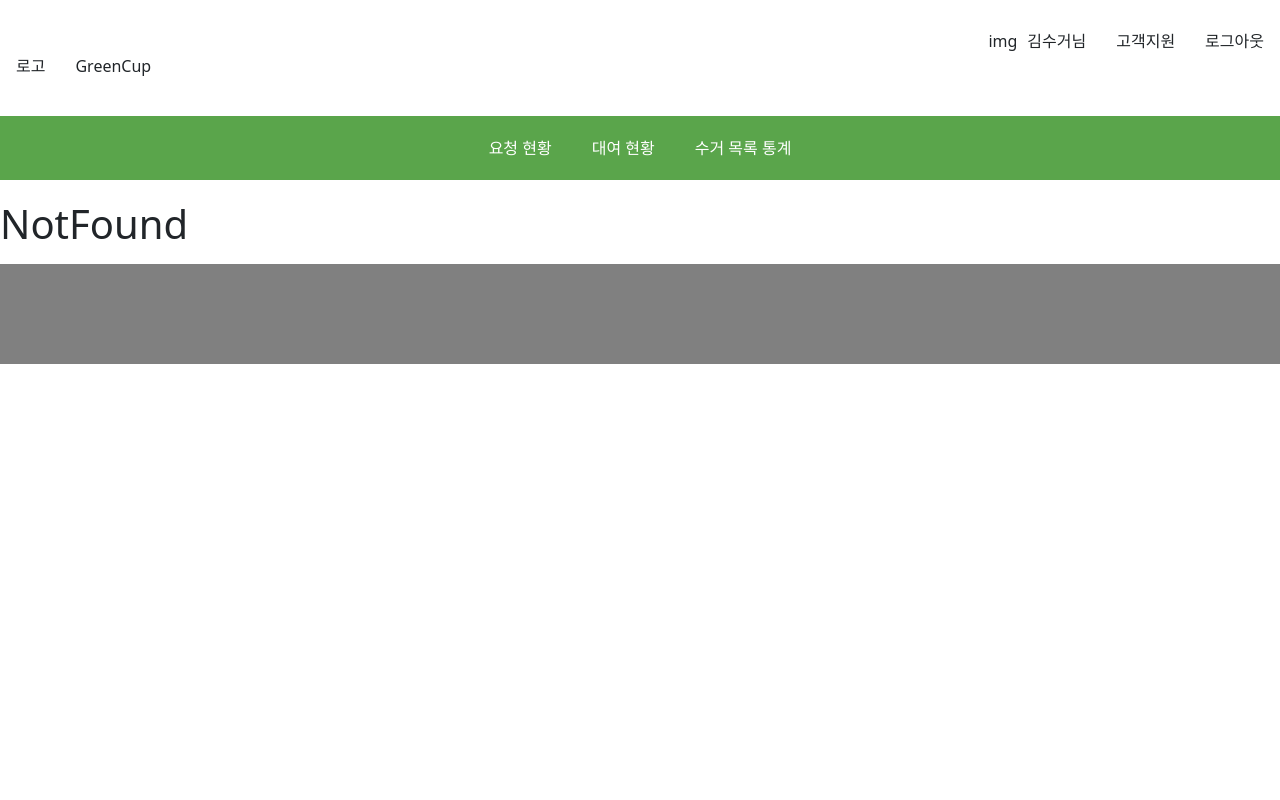
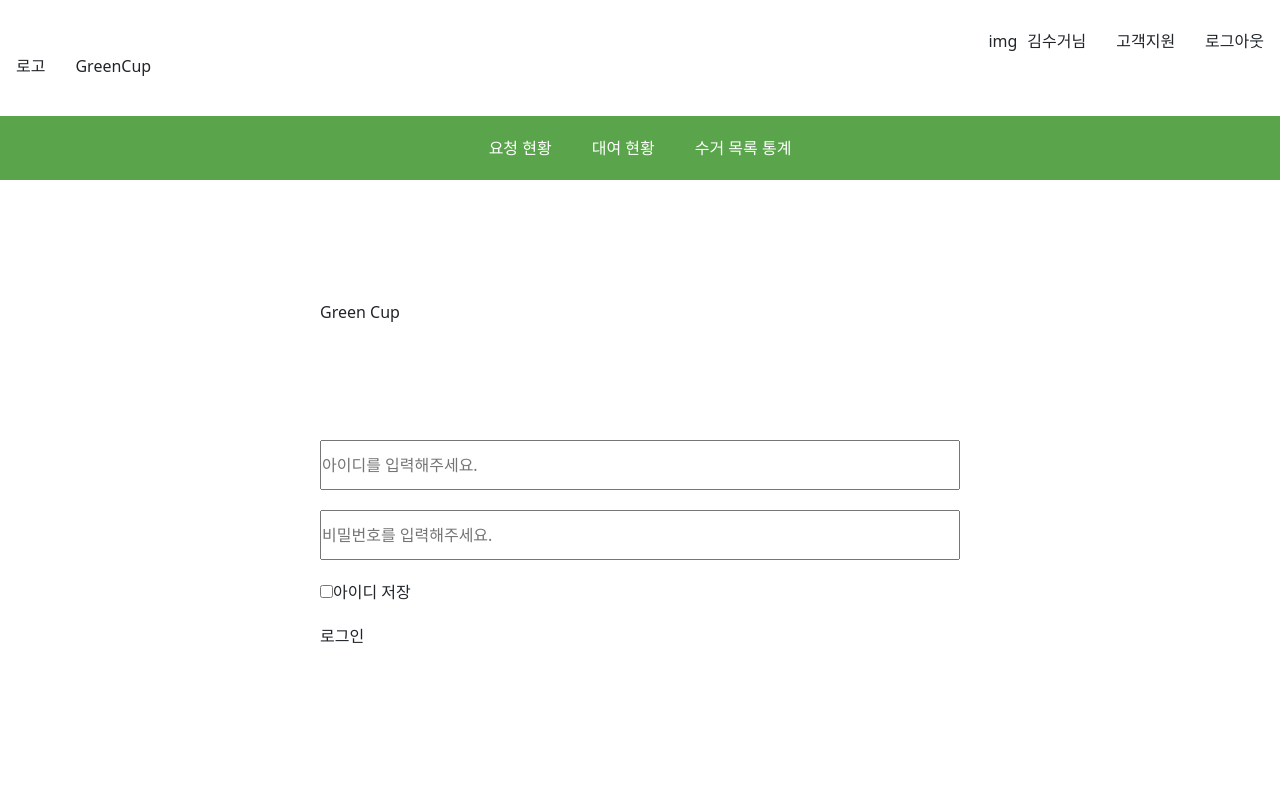
Before and after one commit to Eco-crew/greencup-frontend, a React (Vite) app in the folder greencup-fe/: page /login in a window 1280 px wide. Shown: the top 800 px of the page. Built offline with nearby package versions, Linux system fonts and the light colour scheme; the HTML template or start-up script is replaced by a standard one.

Commit message:
공통 푸터 위치 설정 수정 및 로그인 페이지 구현중

```diff
--- a/greencup-fe/src/App.css
+++ b/greencup-fe/src/App.css
@@ -1,3 +1,15 @@
+.wrapper{
+  display: flex;
+  flex-direction: column;
+}
+
+.main{
+  /* 헤더 높이만큼 밀기 */
+  margin-top: 200px;
+  /* 남는 공간을 다 차지 */
+  flex:1;
+}
+
 .fixedBar {
   position: fixed;
   top: 0;
--- a/greencup-fe/src/App.jsx
+++ b/greencup-fe/src/App.jsx
@@ -6,8 +6,9 @@ import { REUSE_OPERATOR, PARTNER } from "./util/constant";
 
 import TopContainer from "./components/topcontainer/TopContainer";
 import Header from "./components/header/Header";
+import Footer from "./components/footer/Footer";
 
-import Footer from "./components/footer/Footer";
+import LoginPage from "./pages/login/LoginPage";
 
 import HomePage from "./pages/home/HomePage";
 import NotFound from "./pages/not-found/NotFound";
@@ -42,6 +43,7 @@ function App() {
 
   return (
     <>
+      <div className="wrapper">
         <div className="fixedBar">
           <div className="fixedBarContentCenter">
             <TopContainer />
@@ -53,12 +55,11 @@ function App() {
           </div>
         </div>
 
-      {/* 헤더 높이만큼 밀기 */}
-      <main style={{ marginTop: 200 }}>
+        <main className="main">
           {/* <main> */}
           <Routes>
             <Route path="/" element={<HomePage />} />
-          {/* <Route path="/login" element={<LoginPage />} /> */}
+            <Route path="/login" element={<LoginPage />} />
 
             {/* 주의사항: 자식은 상대경로로 쓴다 */}
             {/* 수거지점장 */}
@@ -108,7 +109,8 @@ function App() {
           </Routes>
         </main>
 
-      <Footer/>
+        <Footer />
+      </div>
     </>
   );
 }
--- a/greencup-fe/src/components/footer/Footer.css
+++ b/greencup-fe/src/components/footer/Footer.css
@@ -1,5 +1,5 @@
 .footer {
-  min-width: 300px;
+  width: 100%;
   min-height: 100px;
 
   margin: 0px auto;
--- /dev/null
+++ b/greencup-fe/src/pages/login/LoginPage.css
@@ -0,0 +1,49 @@
+#login_container {
+  margin: 0 auto;
+
+  width: 50%;
+  height: 800px;
+}
+
+#login_greencup_container {
+  width: 100%;
+  height: 200px;
+
+  display: flex;
+  flex-direction: column;
+}
+
+#login_logo {
+  width: 30%;
+  height: 100px;
+}
+
+#login_text {
+  width: 30%;
+  height: 100px;
+}
+
+#loginbox_container {
+  width: 100%;
+  height: 500px;
+}
+
+.loginbox_subcontainer{
+    margin-top:20px;
+}
+
+.login_input {
+  display: inline-block;
+  width: 100%;
+  height: 50px;
+
+  margin-top:20px;
+}
+
+.id_store{
+    margin-left:20px;
+}
+
+#default_login{
+
+}
--- /dev/null
+++ b/greencup-fe/src/pages/login/LoginPage.jsx
@@ -0,0 +1,36 @@
+import './LoginPage.css';
+
+export default function LoginPage(){
+    return(
+        <>
+        <div id="login_container">
+            <div id="login_greencup_container">
+                <div id="login_logo">
+
+                </div>
+                <div id="login_text">
+                    Green Cup
+                </div>
+            </div>
+
+            <div id="loginbox_container">
+                <div className="loginbox_subcontainer">
+                    <input name="login_id" id="login_id" className="login_input" placeholder="아이디를 입력해주세요."/>
+                    <input name="login_pw" id="login_pw" className="login_input" placeholder="비밀번호를 입력해주세요."/>
+
+                </div>
+                <div className="loginbox_subcontainer">
+                   <input name="id_store" id="id_store" type="checkbox"/>
+                   {/* react에서는 for를 htmlFor로 사용 */}
+                   <label htmlFor="id_store">아이디 저장</label>
+                </div>
+                <div className="loginbox_subcontainer">
+                    <div id="default_login">
+                        로그인
+                    </div>
+                </div>
+            </div>
+        </div>
+        </>
+    )
+}
```
Also changed, not shown: greencup-fe/src/api/dummyUsersApi.js (added, +11 -0 lines). Lines whose indentation alone changed are shown as unchanged.
